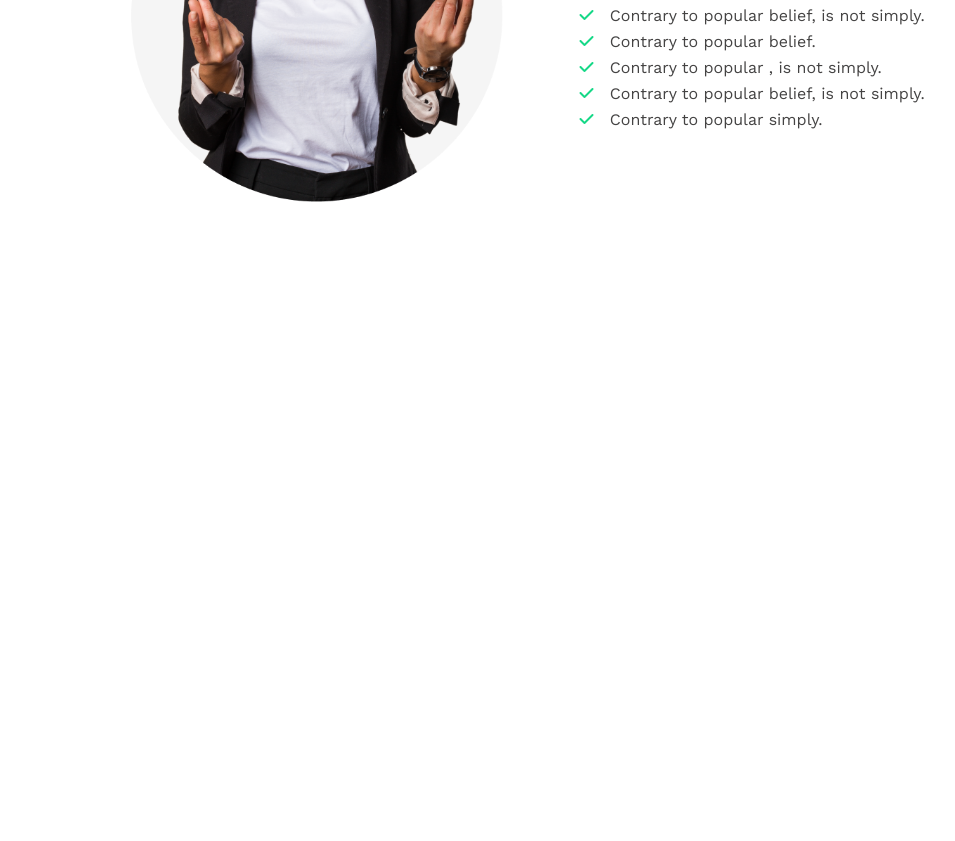
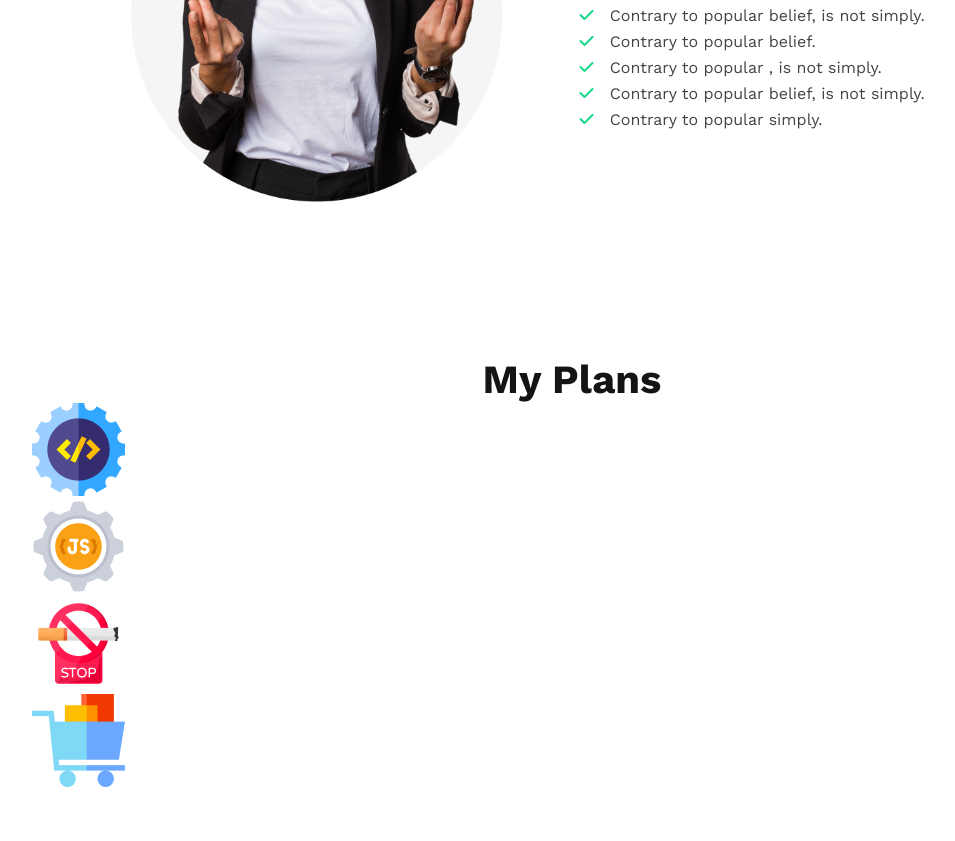
Before and after one commit to AbdullahAlJubair/new-me, a plain HTML site: page index.html in a window 1280 px wide. Shown: the part 1037-1878 px from the top of the page, without its empty margins (68-1023 px from the left). Before the commit the page ends 1343 px from the top, so only its background shows below. Drawn offline with nearby package versions, Linux system fonts and the light colour scheme.

Commit message:
Plan section Created

```diff
--- a/index.html
+++ b/index.html
@@ -53,6 +53,17 @@
                 </ul>
             </div>
         </section>
+        <section class="plan">
+            <h3 class="plan-title">My Plans</h3>
+            <div class="planning-container">
+                <div class="plan-box">
+                    <div class="plan-icon"><img src="images/icons/web.png" alt=""></div>
+                    <div class="plan-name"><img src="images/icons/js.png" alt=""></div>
+                    <div class="plan-text"><img src="images/icons/smoke.png" alt=""></div>
+                    <div class="plan-text"><img src="images/icons/ecom.png" alt=""></div>
+                </div>
+            </div>
+        </section>
 
     </main>
     <footer>
--- a/styles.css
+++ b/styles.css
@@ -3,6 +3,7 @@
     padding: 0;
     font-family: 'Work Sans', sans-serif;
 }
+/*Banner Section*/
 .banner-container {
     max-width: 100%;
     height: 430px;
@@ -40,6 +41,7 @@
     border: 0;
     padding: 15px;
 }
+/*About Section*/
 .about {
     display: flex;
     align-items: center;
@@ -77,3 +79,18 @@ ul>.profile-info-list{
 .profile-info-list>i {
     color: #16D887;
 }
+/*Planning Section*/
+.plan {
+    padding: 50px 100px;
+}
+.plan-title {
+    color: #151414;
+    font-size: 40px;
+    font-weight: 700;
+    text-align: center;
+}
+.planning-container {
+    display: flex;
+    justify-content: space-between;
+    align-items: center;
+}
```
